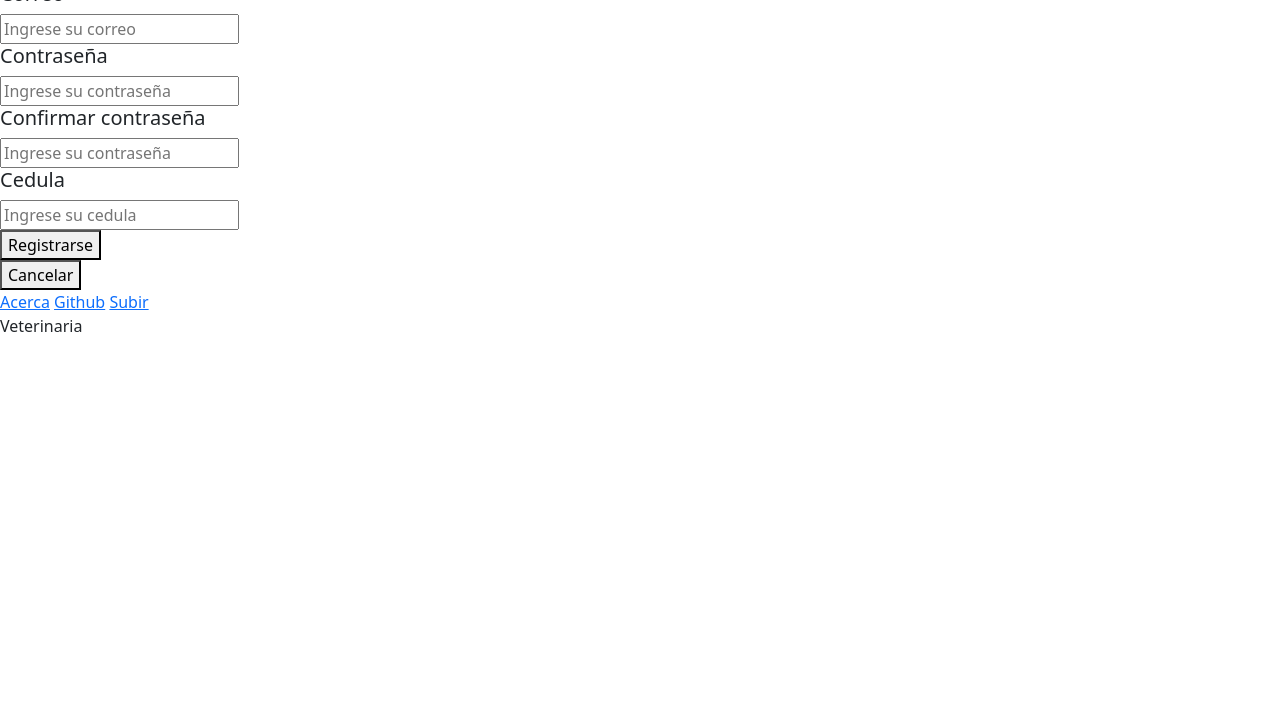
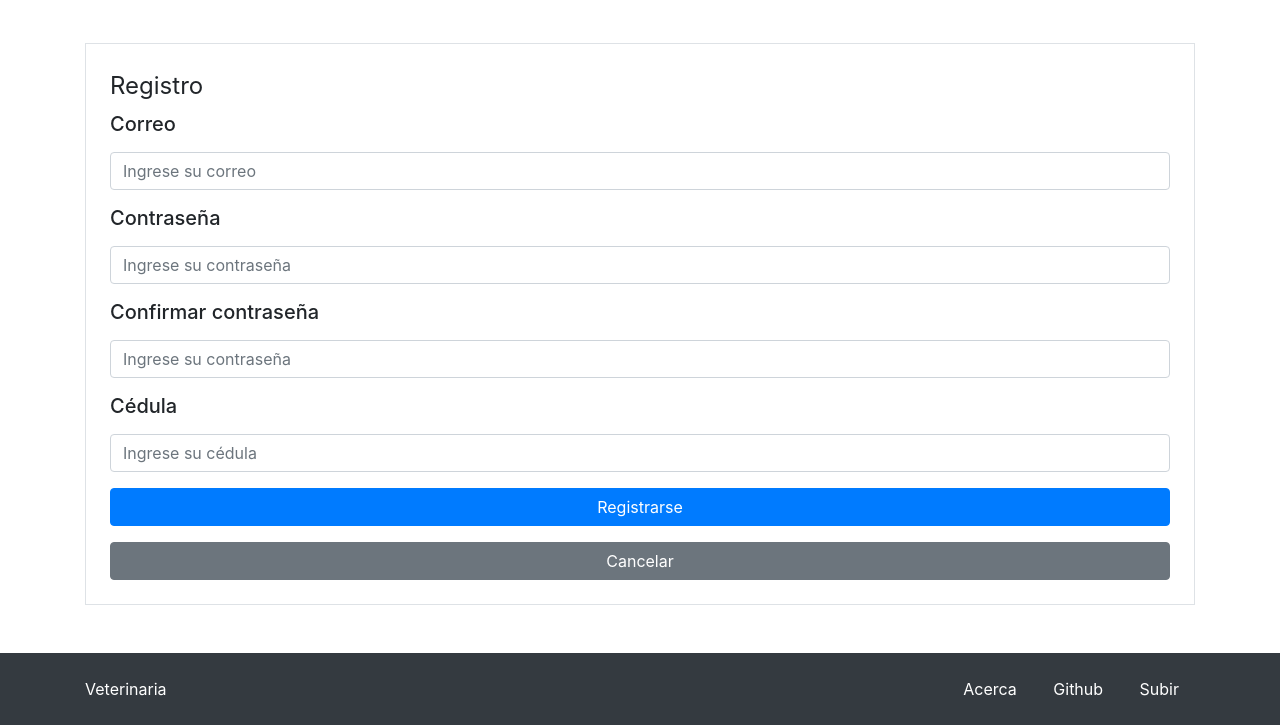
Before and after one commit to Jekyu/veterinario, a PHP site: page /registro.php in a window 1280 px wide. Shown: the part 126-851 px from the top of the page. Before the commit the page ends 458 px from the top, so only its background shows below. Run offline with PHP 8.4, Linux system fonts and the light colour scheme; some libraries are stand-ins or nearby versions.

Commit message:
cambios visuales

```diff
--- a/Veterinario/Veterinario/classes/dbh.php
+++ b/Veterinario/Veterinario/classes/dbh.php
@@ -3,8 +3,8 @@
 class dbh{
     protected function connect(){
         try {
-            $username = 'postgres';
-            $pswd = '123';
+            $username = 'admin';
+            $pswd = 'admin';
             $db = 'veterinaria';
             $dbh = new PDO("pgsql:host='localhost';dbname=$db",$username,$pswd);
         } catch (PDOException $e) {
--- a/Veterinario/Veterinario/registro.php
+++ b/Veterinario/Veterinario/registro.php
@@ -1,27 +1,31 @@
 <?php include ('./templates/header.php') ?>
 <section>
-    <fieldset>
-    <form action="../includes/signup.php" method="POST">
-        <legend>Registro</legend>
-        <label style="display: block;">
-            <h5>Correo</h5>
-            <input name='email' type="email" required placeholder="Ingrese su correo">
-        </label>
-        <label style="display: block;">
-            <h5>Contraseña</h5>
-            <input name='password' type="password" required placeholder="Ingrese su contraseña">
-        </label>
-        <label style="display: block;">
-            <h5>Confirmar contraseña</h5>
-            <input name='passwordRepeat' type="password" required placeholder="Ingrese su contraseña">
-        </label>
-        <label style="display: block;">
-            <h5>Cedula</h5>
-            <input name="cedula" type="number" required placeholder="Ingrese su cedula">
-        </label>
-        <button name="register">Registrarse</button>
-    </form>
-    <a href="./index.php"><button>Cancelar</button></a>
-    </fieldset>
+    <div class="container py-5">
+        <fieldset class="border p-4">
+            <legend class="w-auto">Registro</legend>
+            <form action="../includes/signup.php" method="POST">
+                <div class="form-group">
+                    <label for="email"><h5>Correo</h5></label>
+                    <input id="email" name="email" type="email" class="form-control" required placeholder="Ingrese su correo">
+                </div>
+                <div class="form-group">
+                    <label for="password"><h5>Contraseña</h5></label>
+                    <input id="password" name="password" type="password" class="form-control" required placeholder="Ingrese su contraseña">
+                </div>
+                <div class="form-group">
+                    <label for="passwordRepeat"><h5>Confirmar contraseña</h5></label>
+                    <input id="passwordRepeat" name="passwordRepeat" type="password" class="form-control" required placeholder="Ingrese su contraseña">
+                </div>
+                <div class="form-group">
+                    <label for="cedula"><h5>Cédula</h5></label>
+                    <input id="cedula" name="cedula" type="number" class="form-control" required placeholder="Ingrese su cédula">
+                </div>
+                <button type="submit" name="register" class="btn btn-primary btn-block">Registrarse</button>
+            </form>
+            <a href="./index.php">
+                <button class="btn btn-secondary btn-block mt-3">Cancelar</button>
+            </a>
+        </fieldset>
+    </div>
 </section>
 <?php include ('./templates/footer.php') ?>
--- a/Veterinario/Veterinario/templates/footer.php
+++ b/Veterinario/Veterinario/templates/footer.php
@@ -1,14 +1,37 @@
+<!DOCTYPE html>
+<html lang="es">
+<head>
+    <meta charset="UTF-8">
+    <meta name="viewport" content="width=device-width, initial-scale=1.0">
+    <title>Footer Estilizado</title>
+    <!-- Link a Bootstrap CSS -->
+    <link href="https://stackpath.bootstrapcdn.com/bootstrap/4.5.2/css/bootstrap.min.css" rel="stylesheet">
+</head>
+<body>
 
+    <!-- Main content (se asume que ya tienes tu contenido aquí) -->
 
-    </main>  <!-- Class container-->
-    <footer>
-        <nav>
-            <a href="#Acerca">Acerca</a>
-            <a  href="#Github" target="_blank" rel="noreferrer">Github</a>
-            <a  href="#topheader">Subir</a>
-        </nav>
-        <p>Veterinaria</p>
+    <!-- Footer -->
+    <footer class="bg-dark text-white py-4">
+        <div class="container">
+            <div class="row">
+                <div class="col-md-6">
+                    <p class="mb-0">Veterinaria</p>
+                </div>
+                <div class="col-md-6 text-md-right">
+                    <nav>
+                        <a href="#Acerca" class="text-white mx-3">Acerca</a>
+                        <a href="#Github" target="_blank" rel="noreferrer" class="text-white mx-3">Github</a>
+                        <a href="#topheader" class="text-white mx-3">Subir</a>
+                    </nav>
+                </div>
+            </div>
+        </div>
     </footer>
 
+    <!-- Link a Bootstrap JS y dependencias de jQuery y Popper.js -->
+    <script src="https://code.jquery.com/jquery-3.5.1.slim.min.js"></script>
+    <script src="https://cdn.jsdelivr.net/npm/@popperjs/core@2.5.2/dist/umd/popper.min.js"></script>
+    <script src="https://stackpath.bootstrapcdn.com/bootstrap/4.5.2/js/bootstrap.min.js"></script>
 </body>
 </html>
--- a/Veterinario/Veterinario/templates/header.php
+++ b/Veterinario/Veterinario/templates/header.php
@@ -1,23 +1,70 @@
 <!DOCTYPE html>
-<html>
-    <head>
-        <meta charset="UTF-8">
-        <meta name="viewport" content="width=device-width">
-        <title>veterinaria</title>
-        <link rel="stylesheet" href="./CSS/bootstrap.min.css">
-    </head>
+<html lang="es">
+<head>
+    <meta charset="UTF-8">
+    <meta name="viewport" content="width=device-width, initial-scale=1.0">
+    <title>Veterinaria</title>
+
+    <!-- Enlace a la CDN de Bootstrap (CSS) -->
+    <link href="https://cdn.jsdelivr.net/npm/bootstrap@5.3.0-alpha1/dist/css/bootstrap.min.css" rel="stylesheet">
+
+    <!-- Enlace a la CDN de Font Awesome para los iconos -->
+    <link href="https://cdnjs.cloudflare.com/ajax/libs/font-awesome/6.0.0-beta3/css/all.min.css" rel="stylesheet">
+
+    <!-- Enlace al archivo JS de Bootstrap (opcional, solo si necesitas funcionalidades interactivas) -->
+    <script src="https://cdn.jsdelivr.net/npm/bootstrap@5.3.0-alpha1/dist/js/bootstrap.bundle.min.js"></script>
+
+    <style>
+        /* Estilizando el logo */
+        .navbar-brand img {
+            width: 80px; /* Hacemos el logo aún más pequeño */
+            height: auto; /* Mantener la proporción del logo */
+            border-radius: 50%; /* Bordes redondeados */
+            border: 2px solid white; /* Borde blanco alrededor del logo */
+            padding: 3px; /* Espacio entre el borde y la imagen */
+        }
+
+        /* Reducir la altura del header */
+        #topheader {
+            padding: 0.5rem 0; /* Menos espacio en el header */
+        }
+
+        /* Reducir el tamaño de la barra de navegación */
+        .navbar {
+            padding: 0.5rem 0; /* Menos espacio en la barra de navegación */
+        }
+
+        /* Reducir el tamaño de los enlaces en la barra de navegación */
+        .navbar-nav .nav-link {
+            font-size: 0.9rem; /* Tamaño más pequeño para los enlaces */
+        }
+    </style>
+</head>
 
 <body>
-    <header id='topheader'>
-        <nav>
-            <ul>
-                <li>
-                    <a href="#">Logo</a>
-                </li>
-                <li>
-                    <p>Bienvenido</p>
-                </li>
-            </ul>
+    <header id="topheader" class="bg-primary text-white py-3">
+        <nav class="navbar navbar-expand-lg navbar-dark">
+            <div class="container">
+                <!-- Logo -->
+                <a class="navbar-brand" href="#">
+                    <img src="https://img.freepik.com/vector-premium/logo-perro-gato-tienda-mascotas_414847-347.jpg?w=2000" alt="Logo">
+                </a>
+
+                <!-- Botón de navegación para pantallas pequeñas -->
+                <button class="navbar-toggler" type="button" data-bs-toggle="collapse" data-bs-target="#navbarNav" aria-controls="navbarNav" aria-expanded="false" aria-label="Toggle navigation">
+                    <span class="navbar-toggler-icon"></span>
+                </button>
+
+                <!-- Menú de navegación -->
+                <div class="collapse navbar-collapse" id="navbarNav">
+                    <!-- Aquí iría tu menú de navegación si lo activas -->
+                </div>
+            </div>
         </nav>
     </header>
+
     <main>
+        <!-- Contenido principal de la página -->
+    </main>
+</body>
+</html>
```
Also changed, not shown: Veterinario/Veterinario/index.php (+35 -23 lines).
